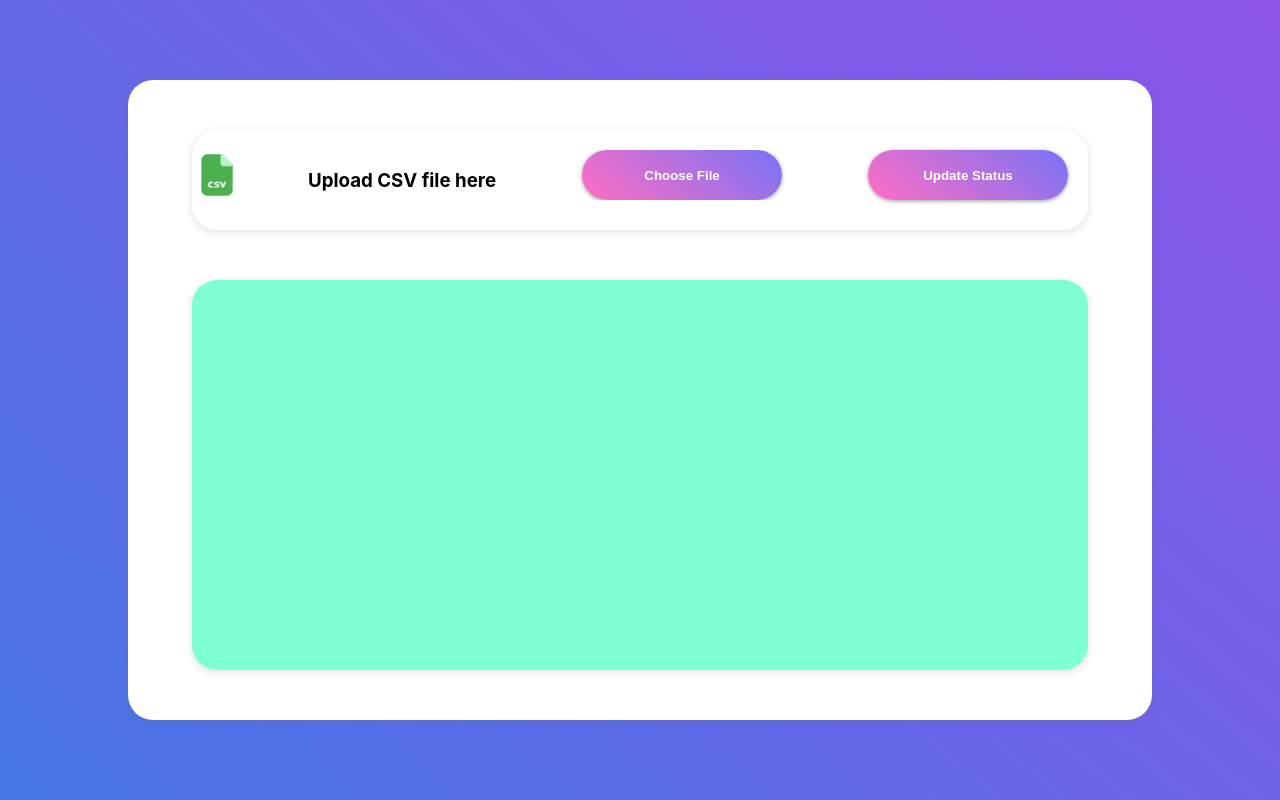
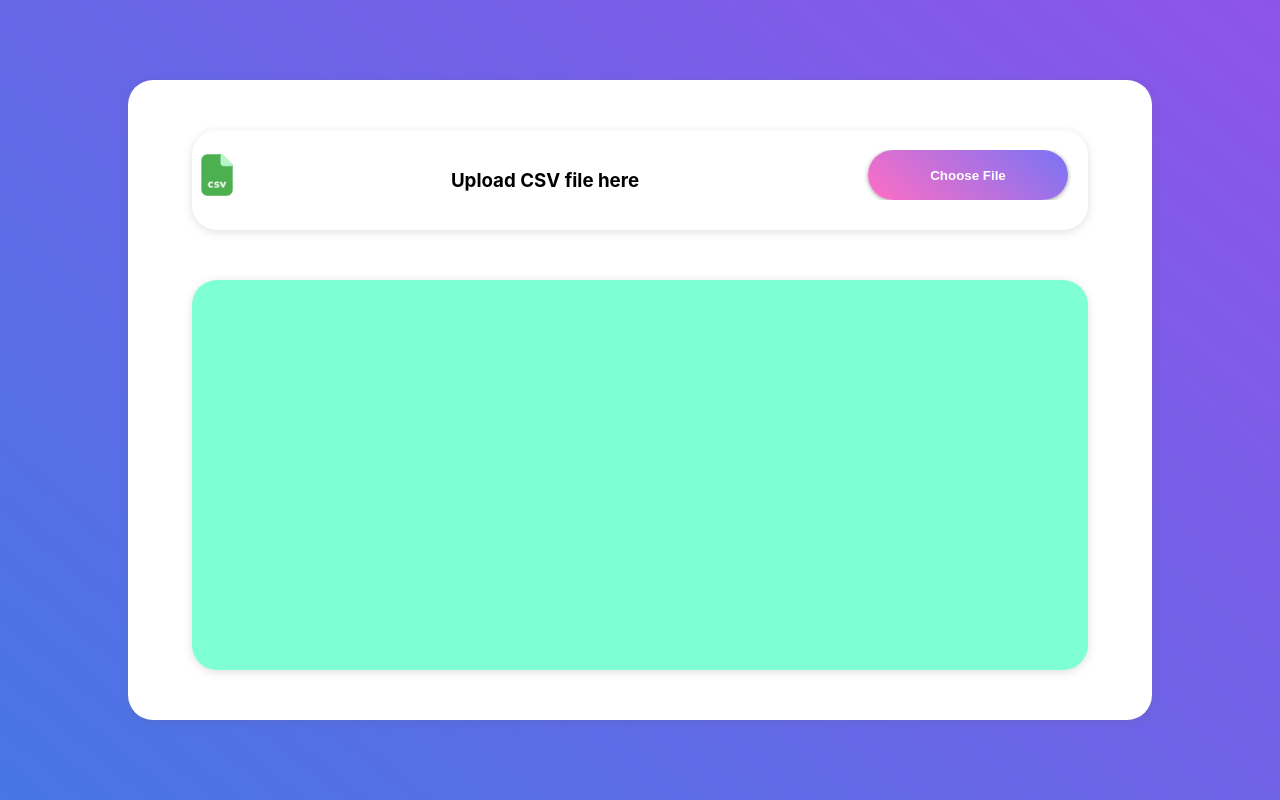
Before and after one commit to DevYadav-RaRa/csv-upload, a React (Create React App) app: page / in a window 1280 px wide. Built offline with nearby package versions, Linux system fonts and the light colour scheme.

Commit message:
[UPDATE] updated polling feature and polling api response

```diff
--- a/src/App.js
+++ b/src/App.js
@@ -5,109 +5,138 @@ import "./App.css"
 const App = () => {
     var fileName;
     var status = {};
+    let myVar;
 
-    const getStatus = () => {
+
+    // const getStatus = () => {
+    //       const url = "http://localhost:8181"
+    //       const endPoint = "/api/v1/orders/csv/"
+
+    //       var requestOptions = {
+    //         method: 'GET'
+    //       };
+
+    //       fetch(url+endPoint+fileName, requestOptions)
+    //         .then(response => {return response.text()})
+    //         .then(data => {
+    //           status = JSON.parse(data)
+    //           console.log("Polling Response",data)
+    //           // status = data
+    //           var myDiv = document.getElementById("status");
+    //           myDiv.innerHTML = "";
+
+    //           if (Object.keys(status['data']['success']).length !== 0){
+    //             const a = document.createElement('table');
+    //             const successHead = document.createElement('caption');
+    //             successHead.innerHTML = 'Success';
+    //             a.appendChild(successHead);
+
+    //             const q = document.createElement('tr');
+    //             const w = document.createElement('th');
+    //             w.innerHTML = 'Status Code';
+    //             const e = document.createElement('th');
+    //             e.innerHTML = 'Status';
+    //             const r = document.createElement('th');
+    //             r.innerHTML = 'Message';
+    //             q.appendChild(w);
+    //             q.appendChild(e);
+    //             q.appendChild(r);
+
+    //             a.appendChild(q);
+    //             for (const property in status['data']['success']) {
+    //               const w = document.createElement('td');
+    //               w.innerHTML = JSON.stringify(property);
+
+    //               const e = document.createElement('tr');
+    //               const r = document.createElement('td');
+    //               const t = document.createElement('td');
+    //               const y = document.createElement('td');
+    //               var x = status['data']['success'][property];
+    //               r.innerHTML = x['Status Code'];
+    //               t.innerHTML = x['Status'];
+    //               y.innerHTML = x['Message'];
+
+    //               e.appendChild(r)
+    //               e.appendChild(t)
+    //               e.appendChild(y)
+
+    //               a.appendChild(w)
+    //               a.appendChild(e)
+    //             }
+    //             myDiv.appendChild(a)
+    //           }
+
+    //           if (Object.keys(status['data']['failed']).length !== 0){
+    //             const failedHead = document.createElement('caption');
+    //             failedHead.innerHTML = 'Failed';
+    //             b.appendChild(failedHead);
+
+    //             const g = document.createElement('tr');
+    //             const h = document.createElement('th');
+    //             h.innerHTML = 'Status Code';
+    //             const j = document.createElement('th');
+    //             j.innerHTML = 'Status';
+    //             const k = document.createElement('th');
+    //             k.innerHTML = 'Message';
+    //             g.appendChild(h);
+    //             g.appendChild(j);
+    //             g.appendChild(k);
+
+    //             b.appendChild(g);
+    //             for (const property in status['data']['failed']) {
+    //               const w = document.createElement('td');
+    //               w.innerHTML = JSON.stringify(property);
+
+    //               const e = document.createElement('tr');
+    //               const r = document.createElement('td');
+    //               const t = document.createElement('td');
+    //               const y = document.createElement('td');
+    //               var x = status['data']['failed'][property];
+
+    //               r.innerHTML = x['Status Code'];
+    //               t.innerHTML = x['Status'];
+    //               y.innerHTML = x['Message'];
+
+    //               e.appendChild(r)
+    //               e.appendChild(t)
+    //               e.appendChild(y)
+
+    //               b.appendChild(w)
+    //               b.appendChild(e)
+    //             }
+    //             myDiv.appendChild(b)
+    //           }
+    //         })
+    //         .catch((error) => {console.log(error)})
+    //     }
+
+        const getStatusV2 = () => {
           const url = "http://localhost:8181"
-          const endPoint = "/api/v1/orders/csv/"
+          const endPoint = "/api/v2/orders/csv/"
 
           var requestOptions = {
             method: 'GET'
           };
 
+          document.getElementById("status").innerHTML = "Loading...";
           fetch(url+endPoint+fileName, requestOptions)
             .then(response => {return response.text()})
             .then(data => {
               status = JSON.parse(data)
               console.log("Polling Response",data)
-              // status = data
-              var myDiv = document.getElementById("status");
-              myDiv.innerHTML = "";
+              if (parseInt(status['data']['successCount']) +  parseInt(status['data']['failedCount']) === parseInt(status['data']['totalOrders'])){
+                console.log("Processing completed")
+                clearInterval(myVar);
+              }
+              var d = "Success: "+status['data']['successCount']+" Failed: "+status['data']['failedCount']+" Total Orders: "+status['data']['totalOrders'];
+             document.getElementById("status").innerHTML = d;
 
-              if (Object.keys(status['data']['success']).length !== 0){
-                const a = document.createElement('table');
-                const successHead = document.createElement('caption');
-                successHead.innerHTML = 'Success';
-                a.appendChild(successHead);
-
-                const q = document.createElement('tr');
-                const w = document.createElement('th');
-                w.innerHTML = 'Status Code';
-                const e = document.createElement('th');
-                e.innerHTML = 'Status';
-                const r = document.createElement('th');
-                r.innerHTML = 'Message';
-                q.appendChild(w);
-                q.appendChild(e);
-                q.appendChild(r);
-
-                a.appendChild(q);
-                for (const property in status['data']['success']) {
-                  const w = document.createElement('td');
-                  w.innerHTML = JSON.stringify(property);
-
-                  const e = document.createElement('tr');
-                  const r = document.createElement('td');
-                  const t = document.createElement('td');
-                  const y = document.createElement('td');
-                  var x = status['data']['success'][property];
-                  r.innerHTML = x['Status Code'];
-                  t.innerHTML = x['Status'];
-                  y.innerHTML = x['Message'];
-
-                  e.appendChild(r)
-                  e.appendChild(t)
-                  e.appendChild(y)
-
-                  a.appendChild(w)
-                  a.appendChild(e)
-                }
-                myDiv.appendChild(a)
-              }
-
-              if (Object.keys(status['data']['failed']).length !== 0){
-                const b = document.createElement('table');
-                const failedHead = document.createElement('caption');
-                failedHead.innerHTML = 'Failed';
-                b.appendChild(failedHead);
-
-                const g = document.createElement('tr');
-                const h = document.createElement('th');
-                h.innerHTML = 'Status Code';
-                const j = document.createElement('th');
-                j.innerHTML = 'Status';
-                const k = document.createElement('th');
-                k.innerHTML = 'Message';
-                g.appendChild(h);
-                g.appendChild(j);
-                g.appendChild(k);
-
-                b.appendChild(g);
-                for (const property in status['data']['failed']) {
-                  const w = document.createElement('td');
-                  w.innerHTML = JSON.stringify(property);
-
-                  const e = document.createElement('tr');
-                  const r = document.createElement('td');
-                  const t = document.createElement('td');
-                  const y = document.createElement('td');
-                  var x = status['data']['failed'][property];
-
-                  r.innerHTML = x['Status Code'];
-                  t.innerHTML = x['Status'];
-                  y.innerHTML = x['Message'];
-
-                  e.appendChild(r)
-                  e.appendChild(t)
-                  e.appendChild(y)
-
-                  b.appendChild(w)
-                  b.appendChild(e)
-                }
-                myDiv.appendChild(b)
-              }
             })
             .catch((error) => {console.log(error)})
         }
+
+
+
 
     const uploadFile = (e) => {
       e.preventDefault();
@@ -134,6 +163,8 @@ const App = () => {
             headers: myHeaders
         };
 
+        document.getElementById("status").innerHTML = "Uploading...";
+
         fetch('https://rara-ms-oms-brs.dev.rara.delivery/api/v1/orders/presigned', requestOptions)
           .then(response => {return response.text()})
           .then((data) => { const resp = JSON.parse(data)
@@ -158,11 +189,16 @@ const App = () => {
             fetch(resp.data.presigned_url, requestOptions)
               .then(response => {
                 response.text()
-                getStatus()
+                document.getElementById("status").innerHTML = "Processing...";
+                myVar = setInterval(getStatusV2, 5000);
               })
-              .catch((error) => {console.log(error)})
+              .catch((error) => {
+                console.log(error);
+                console.log("Process stopped due to error");
+                clearInterval(myVar);
+              })
           })
-          .catch((error) => {console.log(error)})
+          .catch((error) => {console.log(error);console.log("Process stopped due to error"); clearInterval(myVar);})
       };
     };
 
@@ -173,9 +209,10 @@ const App = () => {
               <img src={jsonImage}></img>
               <h3>Upload CSV file here</h3>
               <input accept=".csv, text/csv, application/csv, text/comma-separated-values, application/csv" type="file" id="file" className="file" onChange={uploadFile}/>
-              <button onClick={getStatus}>Update Status</button>
+              {/* <button onClick={getStatus}>Update Status</button> */}
             </div>
             <div id="status" className="flex-container block status">
+
             </div>
           </div>
         </div>
```
